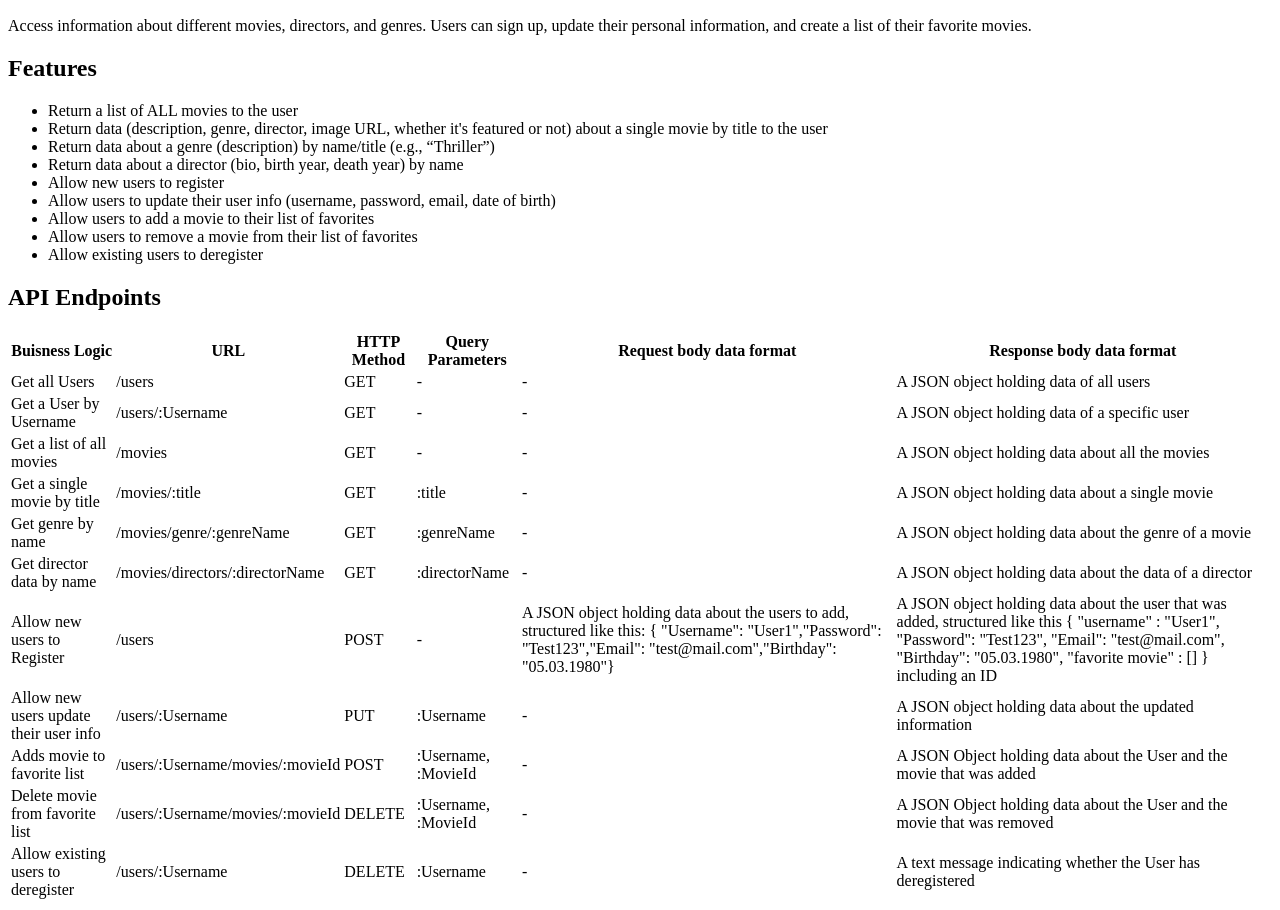
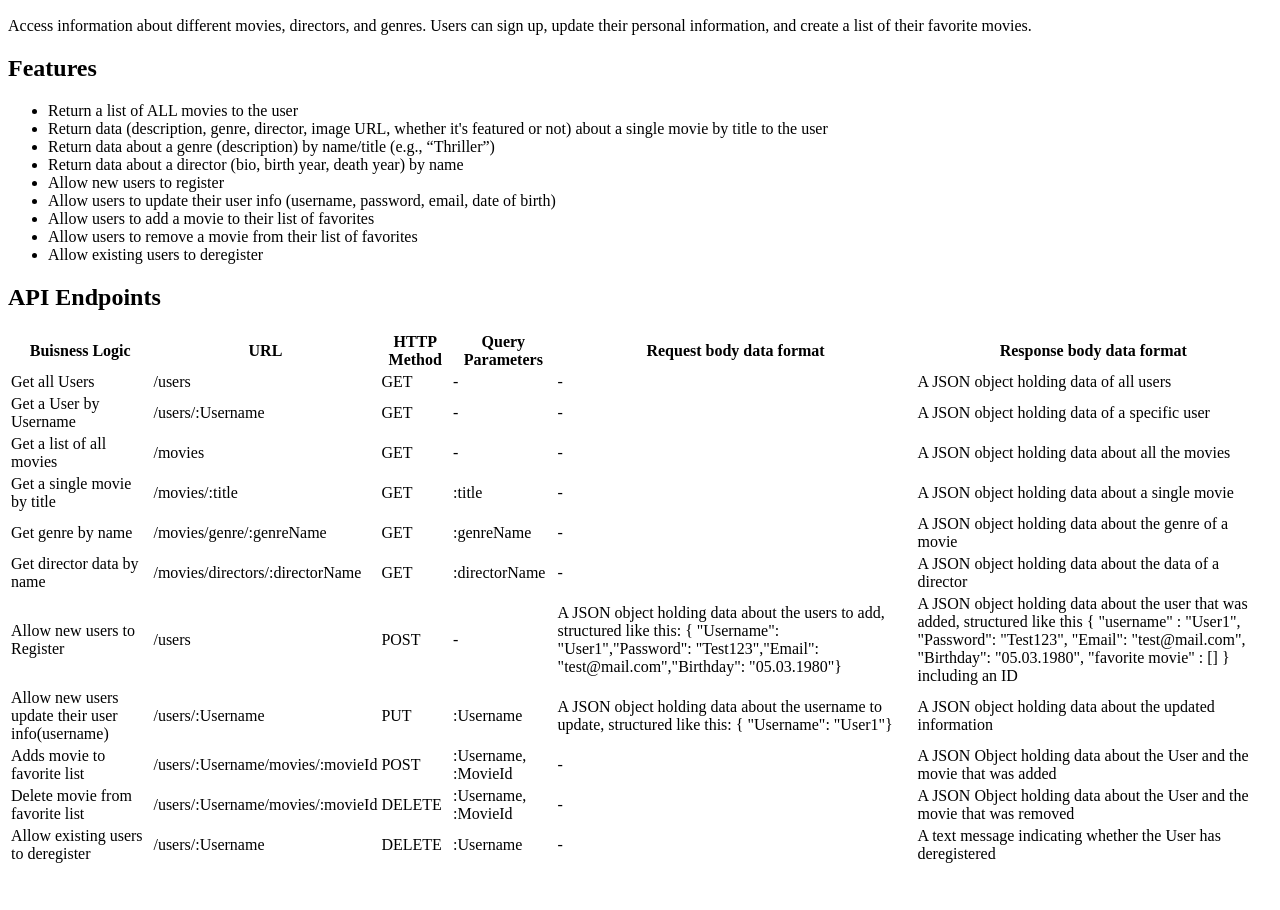
Before and after one commit to m0ntz/movie-api, a website: page public/documentation.html in a window 1280 px wide. Shown: the part 110-1020 px from the top of the page. After the commit the page ends 984 px from the top, so only its background shows below. Drawn offline with Linux system fonts and the light colour scheme.

Commit message:
Updated endpoints

```diff
--- a/public/documentation.html
+++ b/public/documentation.html
@@ -110,11 +110,12 @@
             including an ID </td>
         </tr>
         <tr>
-          <td>Allow new users update their user info</td>
+          <td>Allow new users update their user info(username)</td>
           <td>/users/:Username</td>
           <td>PUT</td>
           <td>:Username</td>
-          <td>-</td>
+          <td>A JSON object holding data about the username to update, structured like this:
+            { "Username": "User1"} </td>
           <td>A JSON object holding data about the updated information</td>
         </tr>
         <tr>
```
